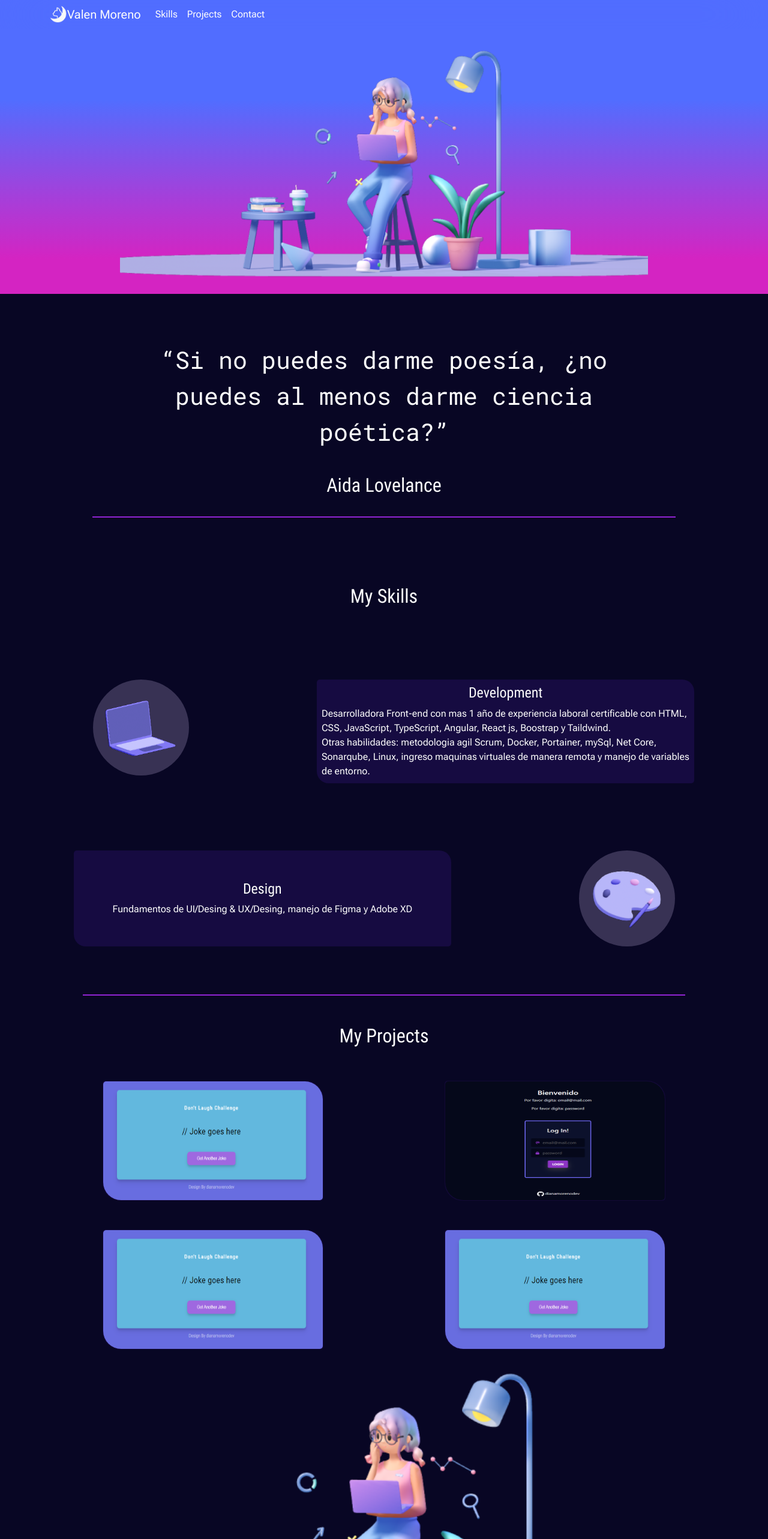
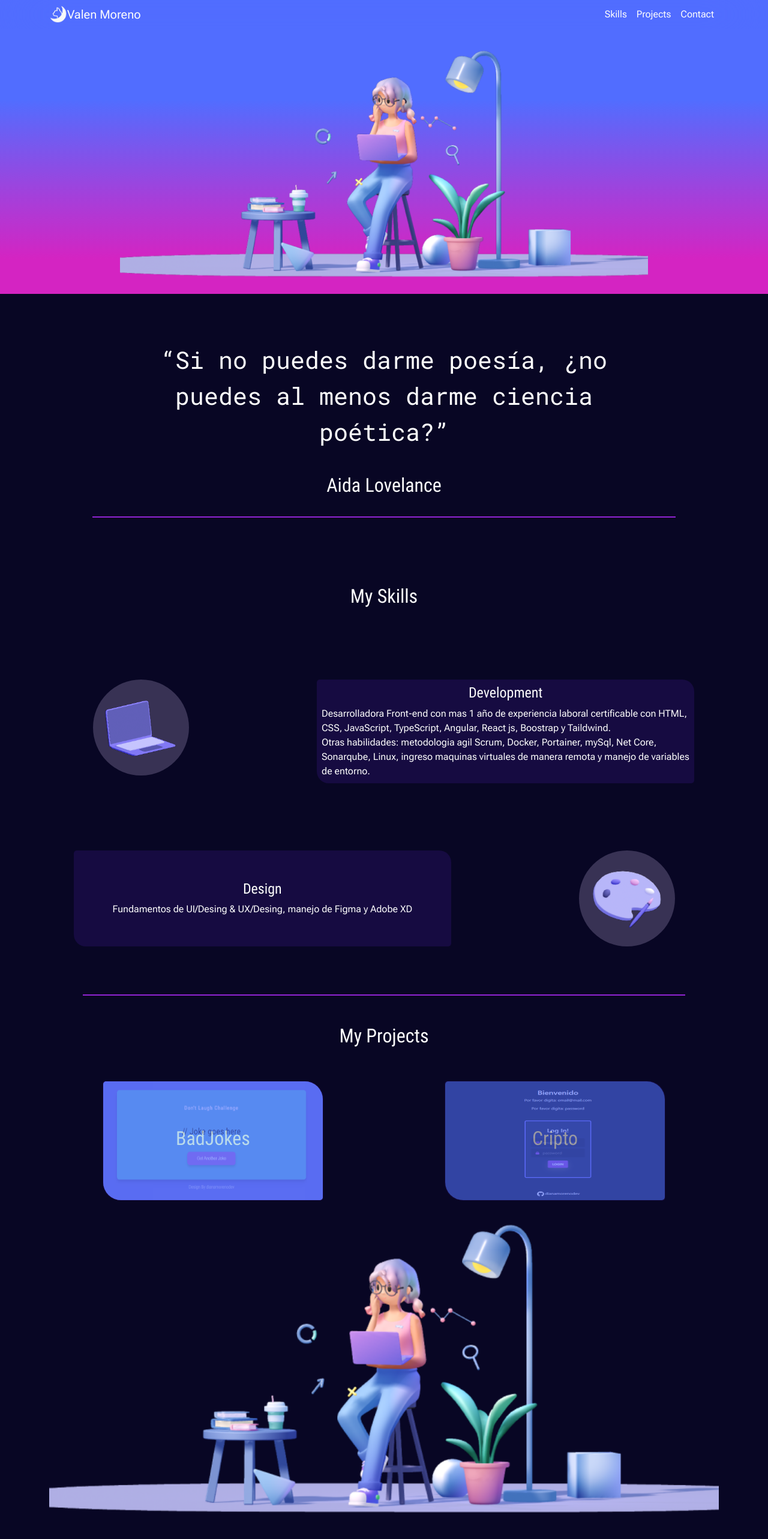
Before and after one commit to valemorenodev/valen-moreno.dev, a React (Vite) app: page / in a window 1280 px wide. Shown: the top 2566 px of the page at 60% size. Built offline with nearby package versions, Linux system fonts and the light colour scheme.

Commit message:
hide process

```diff
--- a/src/App.css
+++ b/src/App.css
@@ -80,6 +80,16 @@
   border-radius: 5px 30px;
 }
 
+#proyectsTxt {
+  display: flex;
+  justify-content: center;
+  align-items: center;
+  border-radius: 5px 30px;
+  background-color: #516DFF;
+  opacity: 0.6;
+  color: #f5f2f2;
+}
+
 #Contact {
   padding: 3rem;
 }
--- a/src/components/header.jsx
+++ b/src/components/header.jsx
@@ -17,8 +17,8 @@ const Header = () => {
           Valen Moreno
         </Navbar.Brand>
         <Navbar.Toggle aria-controls="basic-navbar-nav" />
-        <Navbar.Collapse id="basic-navbar-nav">
-          <Nav className="me-auto">
+        <Navbar.Collapse className="justify-content-end">
+          <Nav className="justify-content-end">
             <Nav.Link href="#Skills">Skills</Nav.Link>
             <Nav.Link href="#Proyects">Projects</Nav.Link>
             <Nav.Link href="#Contact">Contact</Nav.Link>
--- a/src/components/proyects.jsx
+++ b/src/components/proyects.jsx
@@ -13,17 +13,27 @@ const Proyects = () => {
       </Row>
       <Row>
         <Col className='col-lg-6 col-md-6 col-sm-12 col-xs-12 my-4 d-flex flex-col justify-content-center'>
+          <a href="https://valemorenodev.github.io/bad-jokes/" target={'_blank'}>
             <Card id='proyects' style={{ width: '23rem' }}>
               <Card.Img variant="cover" src={BadJokes} />
+              <Card.ImgOverlay id='proyectsTxt'>
+                <h2>BadJokes</h2>
+              </Card.ImgOverlay>
             </Card>
+          </a>
         </Col>
         <Col className='col-lg-6 col-md-6 col-sm-12 col-xs-12 my-4 d-flex flex-col justify-content-center'>
+          <a href="http://cripto-eosin.vercel.app/" target={'_blank'}>
             <Card id='proyects' style={{ width: '23rem' }}>
               <Card.Img variant="cover" src={Cripto} />
+              <Card.ImgOverlay id='proyectsTxt'>
+                <h2>Cripto</h2>
+              </Card.ImgOverlay>
             </Card>
+          </a>
         </Col>
       </Row>
-      <Row>
+      {/* <Row>
         <Col className='col-lg-6 col-md-6 col-sm-12 col-xs-12 my-4 d-flex flex-col justify-content-center'>
           <Card id='proyects' style={{ width: '23rem' }}>
             <Card.Img variant="cover" src={BadJokes} />
@@ -34,7 +44,7 @@ const Proyects = () => {
             <Card.Img variant="cover" src={BadJokes} />
           </Card>
         </Col>
-      </Row>
+      </Row> */}
     </Container>
   );
 }
--- a/src/index.css
+++ b/src/index.css
@@ -49,6 +49,16 @@ h4 {
   font-family: 'Roboto Condensed';
 }
 
+a {
+  text-decoration: none;
+  color: rgb(252, 252, 252);
+}
+
+a:hover {
+  text-decoration: none;
+  color: rgb(252, 252, 252);
+}
+
 @media (min-width: 1000px) {
 
   p {
```
Lines whose indentation alone changed are shown as unchanged.
